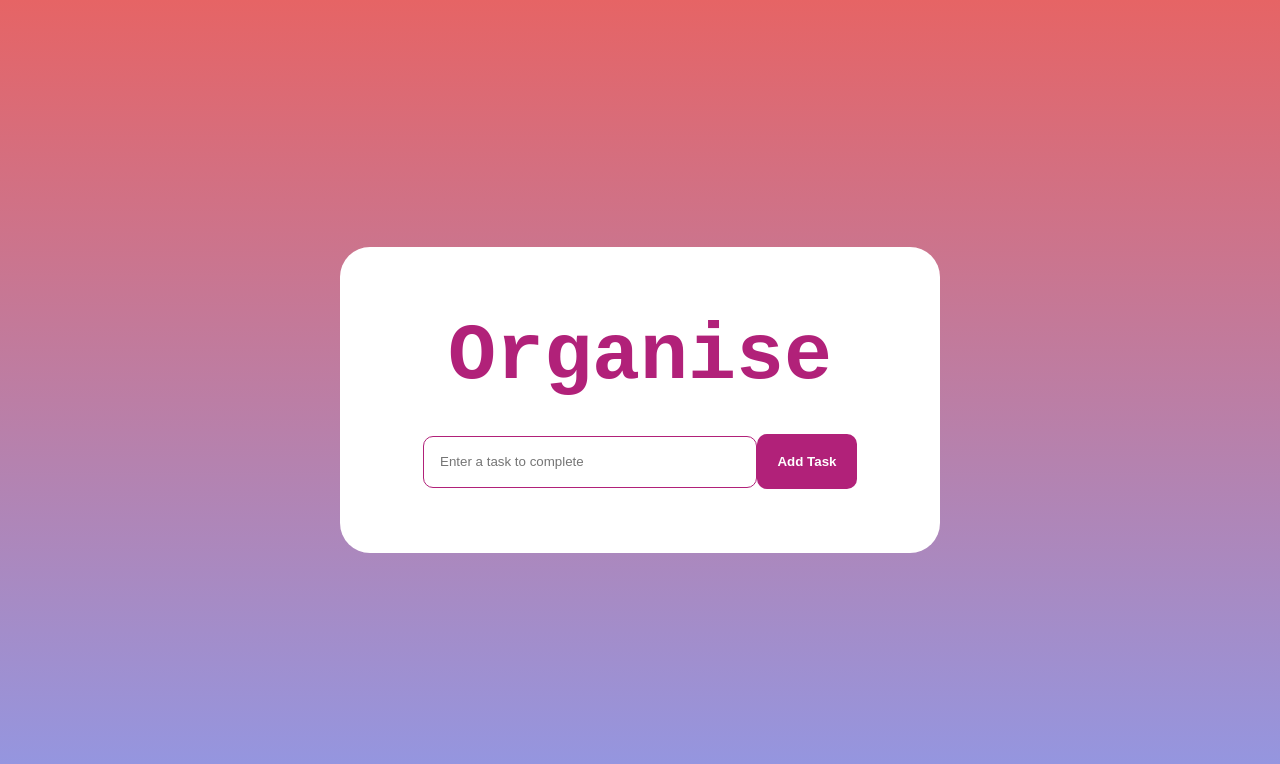
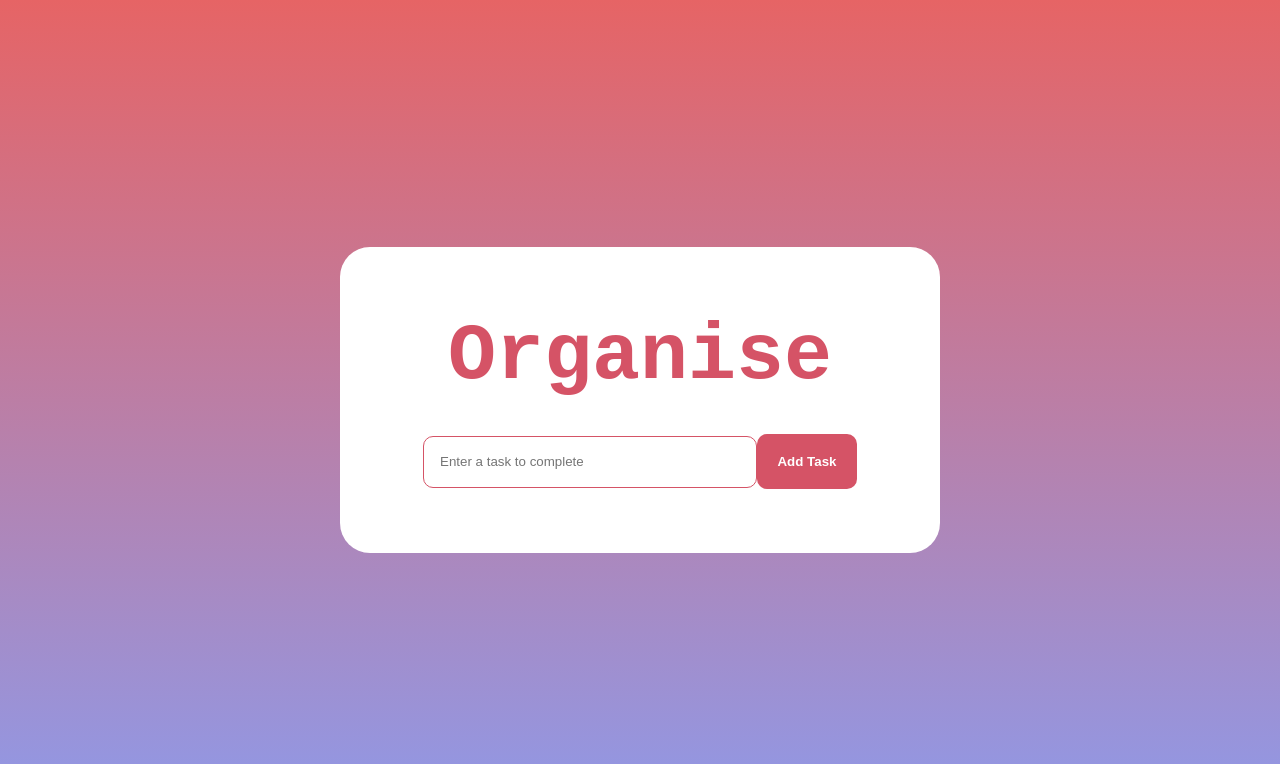
Before and after one commit to NematBhullar/Organise, a React (Create React App) app: page / in a window 1280 px wide. Shown: the top 764 px of the page. Built offline with nearby package versions, Linux system fonts and the light colour scheme.

Commit message:
Completed

```diff
--- a/public/index.html
+++ b/public/index.html
@@ -2,14 +2,14 @@
 <html lang="en">
   <head>
     <meta charset="utf-8" />
-    <link rel="icon" href="%PUBLIC_URL%/favicon.ico" />
+    <link rel="icon" href="%PUBLIC_URL%/icon.png" />
     <meta name="viewport" content="width=device-width, initial-scale=1" />
     <meta name="theme-color" content="#000000" />
     <meta
       name="description"
       content="Web site created using create-react-app"
     />
-    <link rel="apple-touch-icon" href="%PUBLIC_URL%/logo192.png" />
+    <link rel="apple-touch-icon" href="%PUBLIC_URL%/icon.png" />
     <!--
       manifest.json provides metadata used when your web app is installed on a
       user's mobile device or desktop. See https://developers.google.com/web/fundamentals/web-app-manifest/
--- a/src/App.css
+++ b/src/App.css
@@ -14,7 +14,7 @@ h1 {
   font-size: 80px;
   padding: 1rem 0;
   margin: 0;
-  color: #B12179;
+  color: #D55366;
 }
 
 .main-content {
@@ -36,7 +36,7 @@ h1 {
 }
 
 .add-task-input {
-  border: 1px solid #B12179;
+  border: 1px solid #D55366;
 }
 
 .save-task-input {
@@ -55,7 +55,7 @@ h1 {
 }
 
 .add-task-btn {
-  background-color: #B12179;
+  background-color: #D55366;
 }
 
 .save-task-btn {
@@ -67,7 +67,7 @@ h1 {
   width: 400px;
   justify-content: space-between;
   align-items: center;
-  background: #B12179;
+  background: #D55366;
   color: #fff;
   margin: 1rem auto;
   padding: 0.5rem 1rem;
```
Also changed, not shown: public/icon.png (added).
